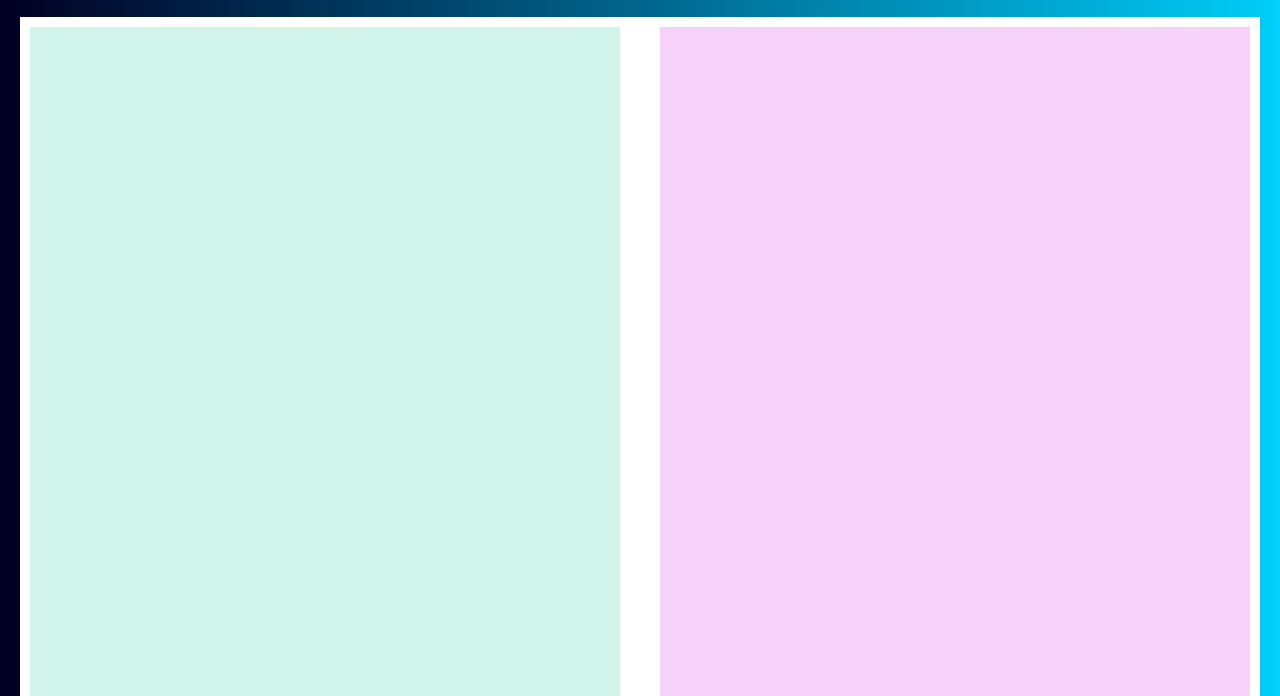
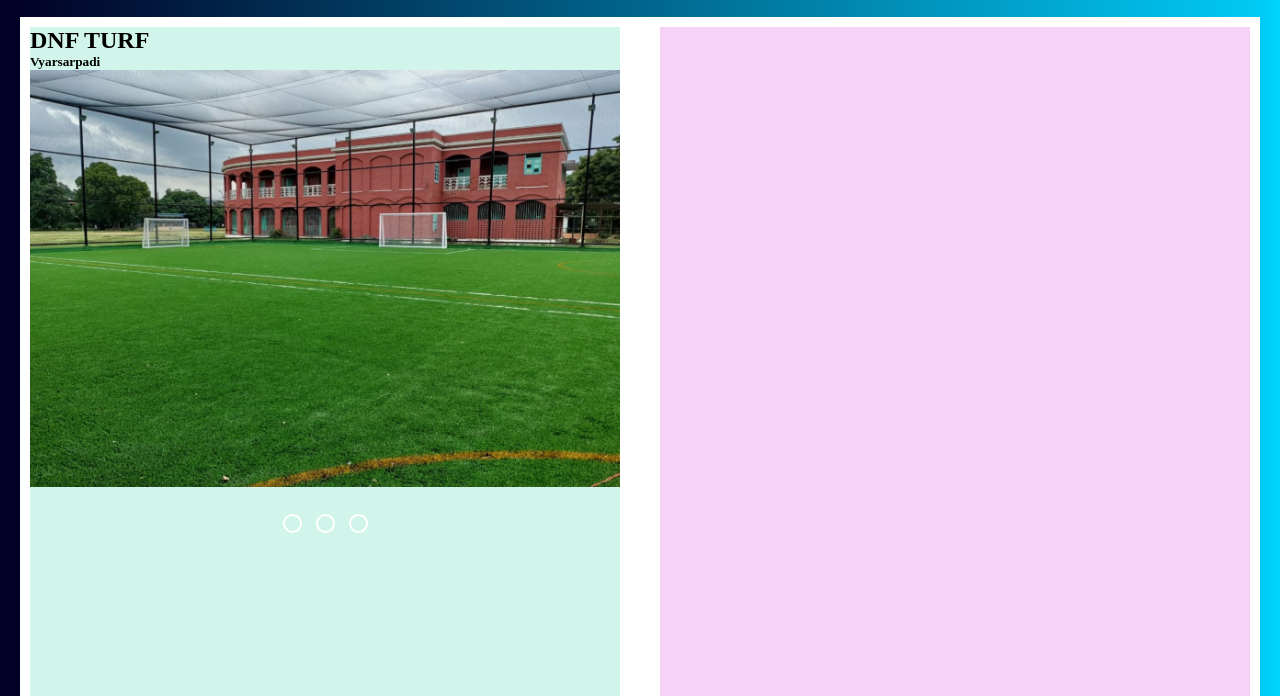
Before and after one commit to fssa-batch3/sandeep.prakash__web_project, a plain HTML site: page ground1.html in a window 1280 px wide. Shown: the part 104-800 px from the top of the page. Drawn offline with Linux system fonts and the light colour scheme.

Commit message:
code
code

```diff
--- a/css2/ground1.css
+++ b/css2/ground1.css
@@ -71,7 +71,7 @@ ul li a{
             background-color:rgba(25, 205, 151, 0.2);
             color: white;
             margin:10px 10px;
-            border-radius:;
+
             height: 115vh;
 
         }
@@ -85,8 +85,63 @@ ul li a{
             align-items: center;
             height: 115vh;
         }
+    .box1{
+        color: black;
+    }
+    .slider{
 
+        width: 100%;
+        overflow: hidden;
+    }
+    .gg1{
+      width: 490%;
 
+      flex: 1;
+    }
+    .gg2,.gg3{
+        width: 530%;
+        position: relative;
+        right: 110px;
+    }
+
+    .images3{
+        display: flex;
+        width: 20%;
+    }
+    .images3,.gg1,.gg1,.gg1{
+        box-sizing: border-box;
+        transition: all 0.26sec ease;
+    }
+    .images3 input{
+        display: none;
+    }
+    .dotsymbol{
+        display: flex;
+        justify-content: center;
+        margin: 20px;
+    }
+    .dotsymbol label{
+        height: 15px ;
+        width: 15px;
+        border: 2px solid white;
+        border-radius: 50%;
+        cursor: pointer;
+        transition: all 0.26sec ease;
+        margin: 7px;
+
+    }
+    .dotsymbol label:hover{
+        background-color: black;
+    }
+    #slidedot1:checked~ .gg1{
+        margin-left: 30%;
+    }
+    #slidedot2:checked~ .gg2{
+        margin-left:-470% ;
+    }
+    #slidedot3:checked~ .gg3{
+        margin-left:-950%  ;
+    }
 
      /* footer */
      footer{
--- a/ground1.html
+++ b/ground1.html
@@ -31,34 +31,30 @@
     <div class="main2">
         <div class="bar">
             <div class="sidebar1">
-                <div class="profile1">
-                    <div class="box1">
-                          <div class="sports">
+                <div class="box1">
+                    <h2>DNF TURF</h2>
+                    <h5>Vyarsarpadi</h5>
+                </div>
+                <div class="slider">
+                    <div class="images3">
+                    <input type="radio" name="dot"id="slidedot1" checked>
+                    <input type="radio"  name="dot"id="slidedot2"  checked>
+                    <input type="radio" name="dot" id="slidedot3"  checked>
+                    <img  class="gg1"src="images/ground1.jpg" alt="ground1"><br>
+                    <img class="gg2"src="images/ground2.JPG" alt="ground2"><br>
+                    <img class="gg3"src="images/ground3.jpg" alt="ground3"><br>
+                </div>
+                <div class="dotsymbol">
+                    <label for="slidedot1"></label>
+                    <label for="slidedot2"></label>
+                    <label for="slidedot3"></label>
 
-                        </div>
-                        <div class="ratings">
-
-
-                        </div>
-                        </div>
-                    <div class="playerinfo">
-
-
-                    </div>
+                </div>
                 </div>
 
             </div>
             <div class="sidebar2">
-                <div class="container">
-                    <div class="top">
 
-                    </div>
-                    <div class="main">
-                         </div>
-                    <div class="bottom">
-
-                    </div>
-                </div>
 
             </div>
         </div>
```
